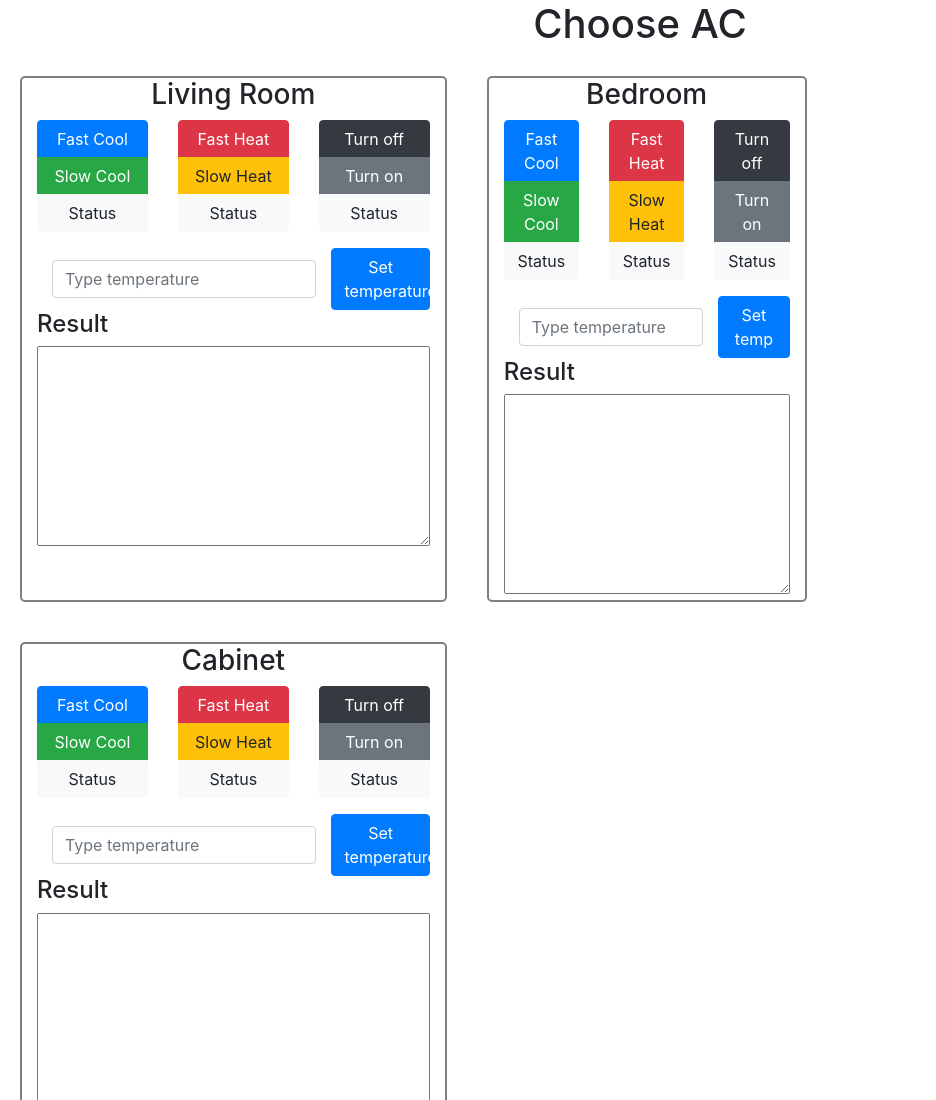
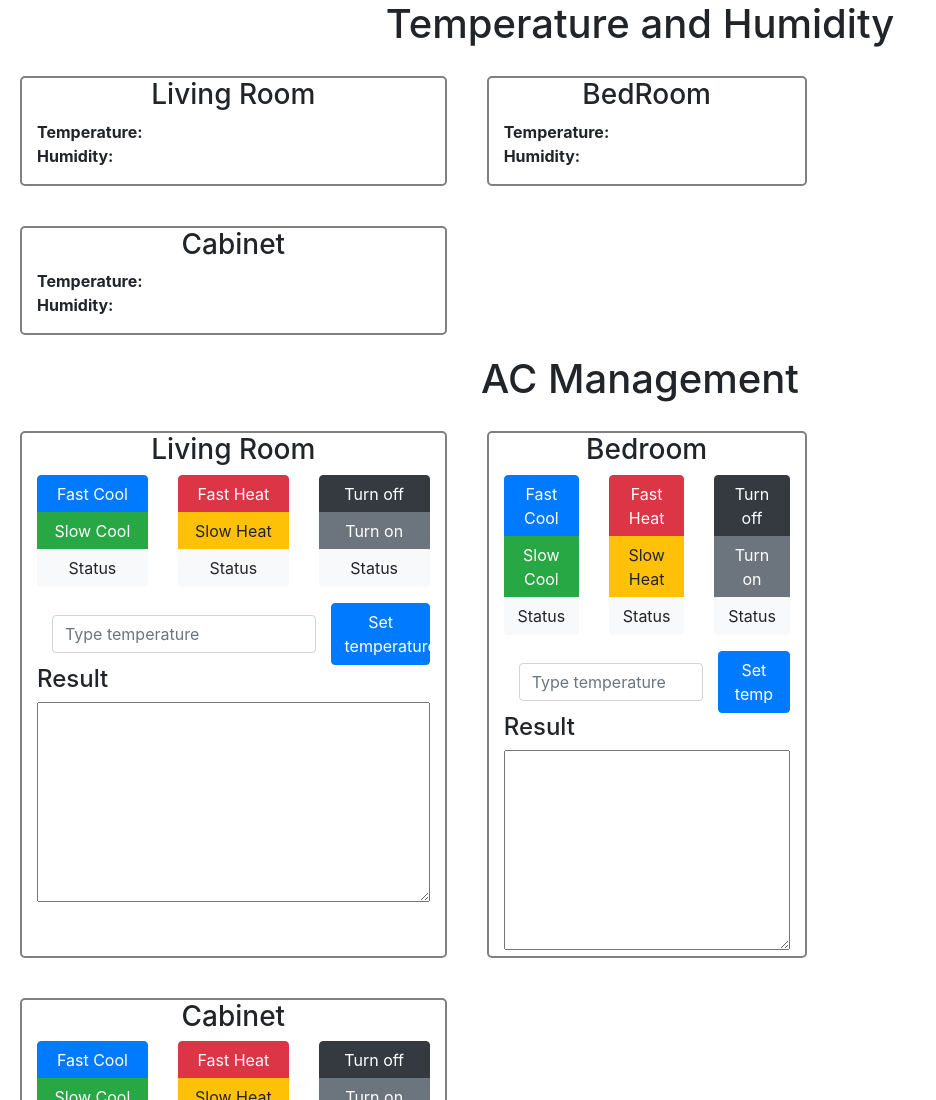
Before and after one commit to levabd/smart-home-ac-management, a plain HTML site: page index.html in a window 1280 px wide. Shown: the top 1100 px of the page, without its empty margins (0-936 px from the left). Drawn offline with nearby package versions, Linux system fonts and the light colour scheme.

Commit message:
add ssh output via paramiko

```diff
--- a/index.html
+++ b/index.html
@@ -5,7 +5,7 @@
     <meta http-equiv="X-UA-Compatible" content="IE=edge" />
     <meta name="viewport" content="width=device-width, initial-scale=1" />
 
-    <title>Levabd's home AC management!</title>
+    <title>Levabd's home management!</title>
 
     <meta name="description" content="Levabd's home AC management" />
     <meta name="author" content="Levabd" />
@@ -20,10 +20,44 @@
   </head>
   <body>
     <div class="container-fluid">
+      <div class="row main">
+        <div class="col-md-12 text-center">
+          <h1>
+            Temperature and Humidity
+          </h1>
+        </div>
+        <div class="col-md-4 panel">
+          <h3 class="text-center">
+            Living Room
+          </h3>
+          <p>
+            <strong>Temperature:&nbsp;</strong><span id="lr-t"></span><br />
+            <strong>Humidity:&nbsp;</strong><span id="lr-h"></span>
+          </p>
+        </div>
+        <div class="col-md-3 panel">
+          <h3 class="text-center">
+            BedRoom
+          </h3>
+          <p>
+            <strong>Temperature:&nbsp;</strong><span id="br-t"></span><br />
+            <strong>Humidity:&nbsp;</strong><span id="lr-h"></span>
+          </p>
+        </div>
+        <div class="col-md-4 panel">
+          <h3 class="text-center">
+            Cabinet
+          </h3>
+          <p>
+            <strong>Temperature:&nbsp;</strong><span id="cb-t"></span><br />
+            <strong>Humidity:&nbsp;</strong><span id="lr-h"></span>
+          </p>
+        </div>
+      </div>
       <div class="row">
         <div class="col-md-12 text-center">
           <h1>
-            Choose AC
+            AC Management
           </h1>
         </div>
       </div>
```
